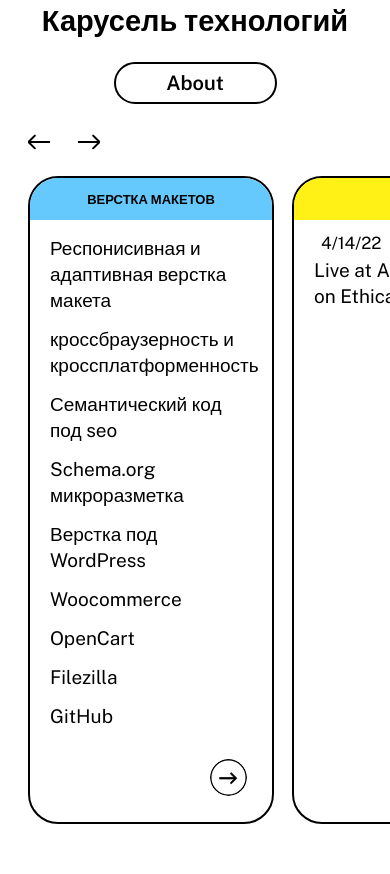
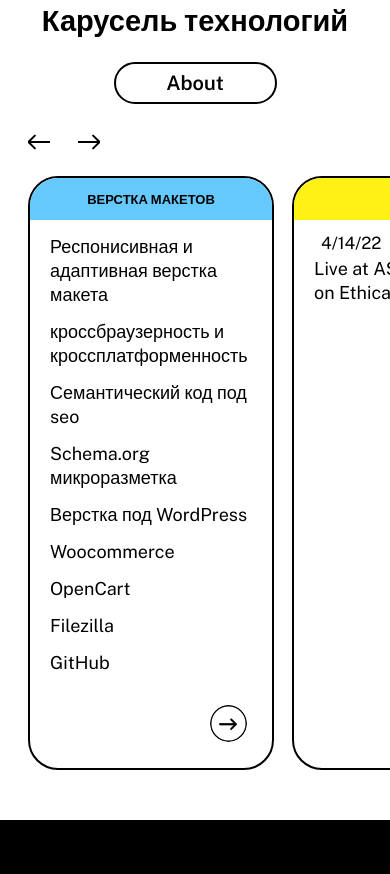
Before and after one commit to Konder1971/iTweb, a PHP site: page / in a window 390 px wide. Shown: the part 2151-3025 px from the top of the page. After the commit the page ends 2971 px from the top, so only its background shows below. Run offline with PHP 8.4, Linux system fonts and the light colour scheme.

Commit message:
выавы
выафыва

```diff
--- a/css/style.css
+++ b/css/style.css
@@ -1253,8 +1253,8 @@
 		line-height: 1;
 	}
 	.hn-text {
-		font-size: 19px;
-		line-height: 26px;
+		font-size: 18px;
+		line-height: 24px;
 		margin: 0 20px;
 	}
 	.hn-link {
```
